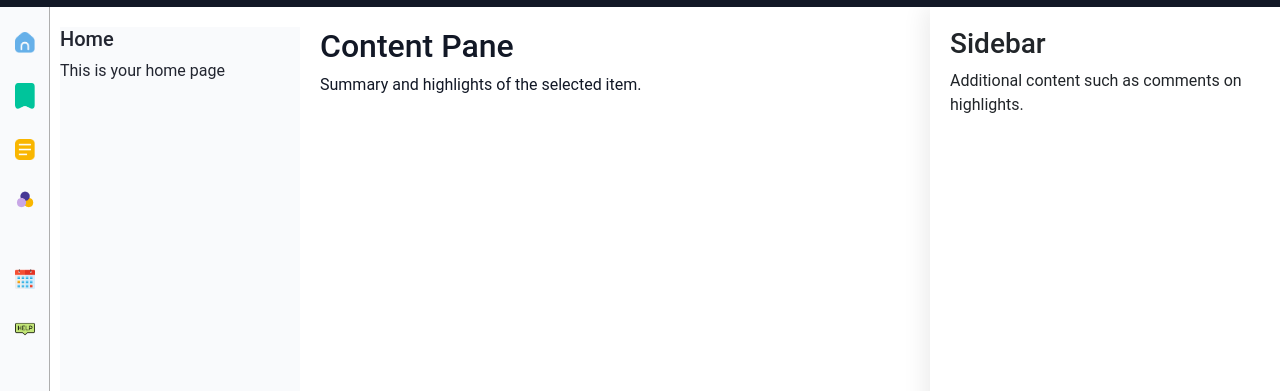
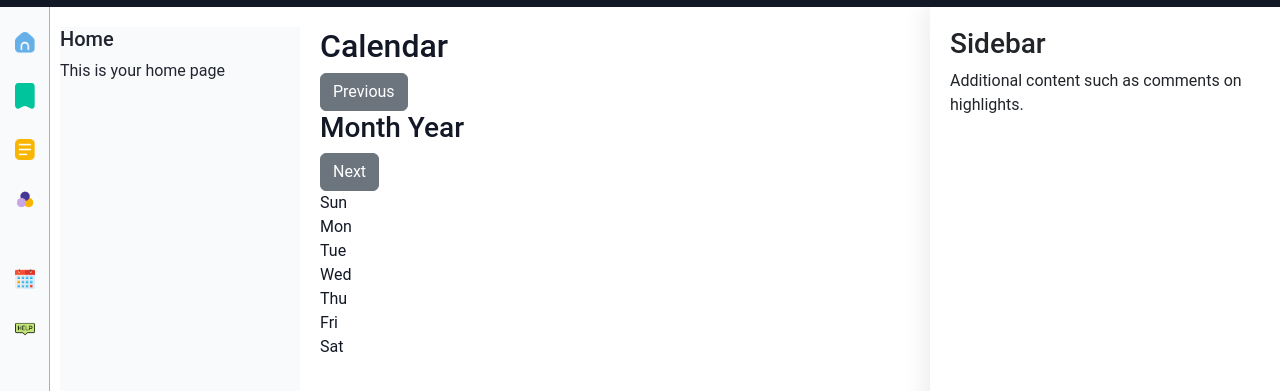
Before and after one commit to BetterDynamics/cabiNET, a browser extension: page html/index.html in a window 1280 px wide. Shown: the part 67-458 px from the top of the page. Drawn offline with nearby package versions, Linux system fonts and the light colour scheme.

Commit message:
Added calendar UI

```diff
--- a/html/index.html
+++ b/html/index.html
@@ -130,10 +130,29 @@
             </div>
 
             <!-- Column 3: Content pane (Summary and highlights) -->
-            <div class="column content-pane">
-                <h2>Content Pane</h2>
-                <p>Summary and highlights of the selected item.</p>
-
+            <div id ="calendar" class="column content-pane">
+                <h2>Calendar</h2>
+                <div class="calendar">
+                    <div class="calendar-header">
+                        <button class="btn btn-secondary" id="prev-month">Previous</button>
+                        <h3 id="month-year">Month Year</h3>
+                        <button class="btn btn-secondary" id="next-month">Next</button>
+                    </div>
+                    <div class="calendar-body">
+                        <div class="calendar-weekdays">
+                            <div>Sun</div>
+                            <div>Mon</div>
+                            <div>Tue</div>
+                            <div>Wed</div>
+                            <div>Thu</div>
+                            <div>Fri</div>
+                            <div>Sat</div>
+                        </div>
+                        <div class="calendar-days">
+                            <!-- Days of the month will be inserted here -->
+                        </div>
+                    </div>
+                </div>
             </div>
 
             <!-- Column 4: Sidebar (Comments on highlights) -->
```
